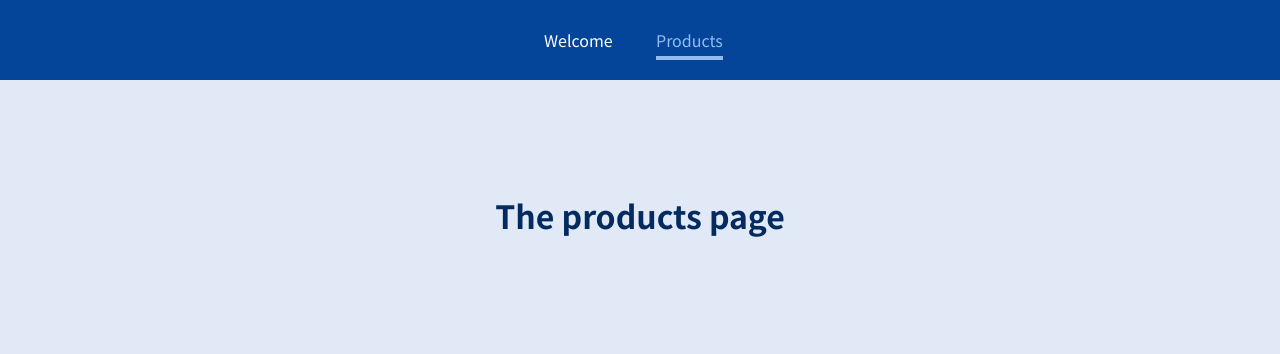
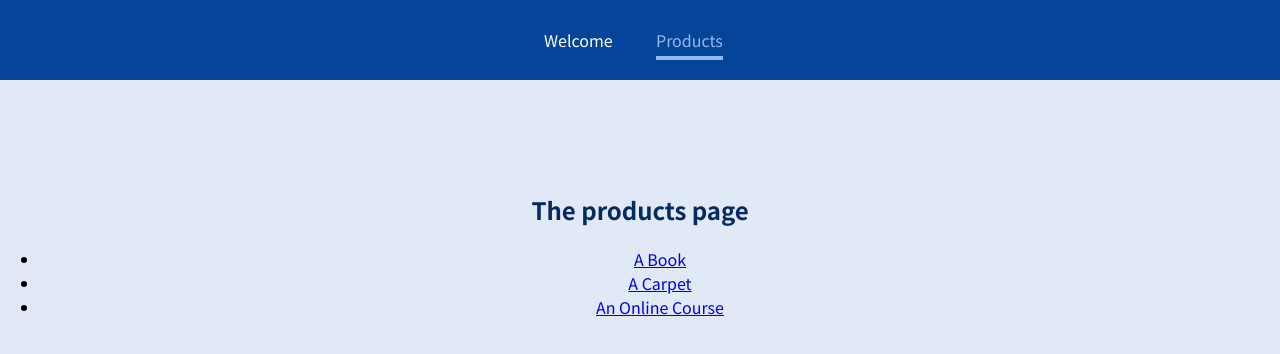
Before and after one commit to XiaoyingLu/react-route-quotes, a JavaScript app: page /products in a window 1280 px wide. Shown: the top 354 px of the page. Built offline with nearby package versions, Linux system fonts and the light colour scheme.

Commit message:
route params, switch and redirect

```diff
--- a/src/App.js
+++ b/src/App.js
@@ -1,19 +1,28 @@
-import { Route } from "react-router-dom";
+import { Route, Switch, Redirect } from "react-router-dom";
 import Products from "./pages/Products";
 import Welcome from "./pages/Welcome";
-import MainHeader from './components/MainHeader';
+import MainHeader from "./components/MainHeader";
+import ProductDetail from "./pages/ProductDetail";
 
 function App() {
   return (
     <div>
       <MainHeader />
       <main>
-        <Route path="/welcome">
-          <Welcome />
-        </Route>
-        <Route path="/products">
-          <Products />
-        </Route>
+        <Switch>
+          <Route path="/" exact>
+            <Redirect to="/welcome" />
+          </Route>
+          <Route path="/welcome">
+            <Welcome />
+          </Route>
+          <Route path="/products" exact>
+            <Products />
+          </Route>
+          <Route path="/products/:productId">
+            <ProductDetail />
+          </Route>
+        </Switch>
       </main>
     </div>
   );
--- /dev/null
+++ b/src/pages/ProductDetail.js
@@ -0,0 +1,16 @@
+import { useParams } from "react-router-dom";
+
+const ProductDetail = () => {
+  const params = useParams();
+
+  console.log(params.productId);
+
+  return (
+    <section>
+      <h1>Product Detail</h1>
+      <p>{params.productId}</p>
+    </section>
+  );
+};
+
+export default ProductDetail;
--- a/src/pages/Products.js
+++ b/src/pages/Products.js
@@ -1,5 +1,22 @@
+import { Link } from "react-router-dom";
+
 const Products = () => {
-  return <h1>The products page</h1>;
+  return (
+    <section>
+      <h1>The products page</h1>
+      <ul>
+        <li>
+          <Link to="/products/p1">A Book</Link>
+        </li>
+        <li>
+          <Link to="/products/p2">A Carpet</Link>
+        </li>
+        <li>
+          <Link to="/products/p3">An Online Course</Link>
+        </li>
+      </ul>
+    </section>
+  );
 };
 
 export default Products;
--- a/src/pages/Welcome.js
+++ b/src/pages/Welcome.js
@@ -1,5 +1,14 @@
+import { Route } from "react-router-dom";
+
 const Welcome = () => {
-  return <h1>The welcome page</h1>;
+  return (
+    <section>
+      <h1>The welcome page</h1>
+      <Route path="/welcome/new-user">
+        <p>Welcome, new user!</p>
+      </Route>
+    </section>
+  );
 };
 
 export default Welcome;
```
